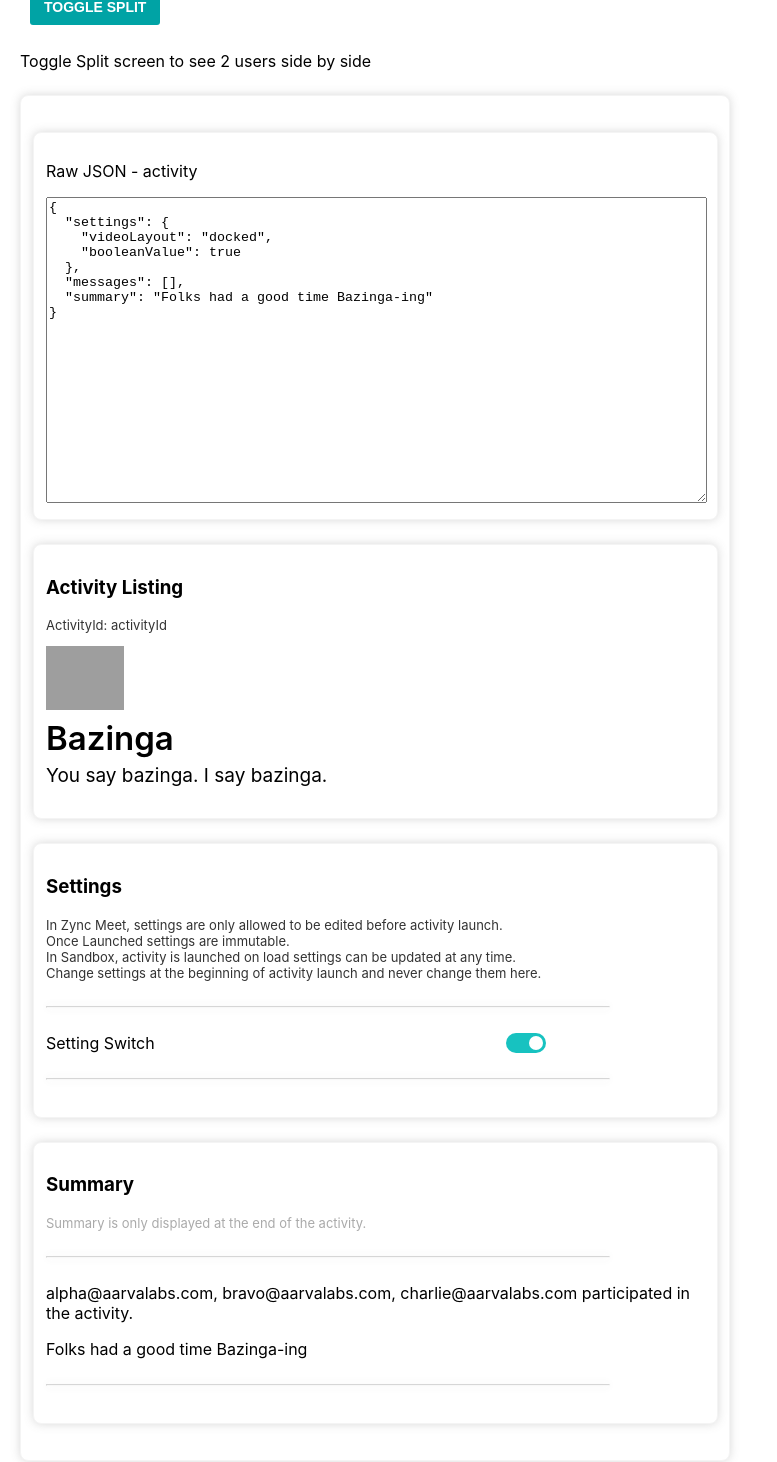
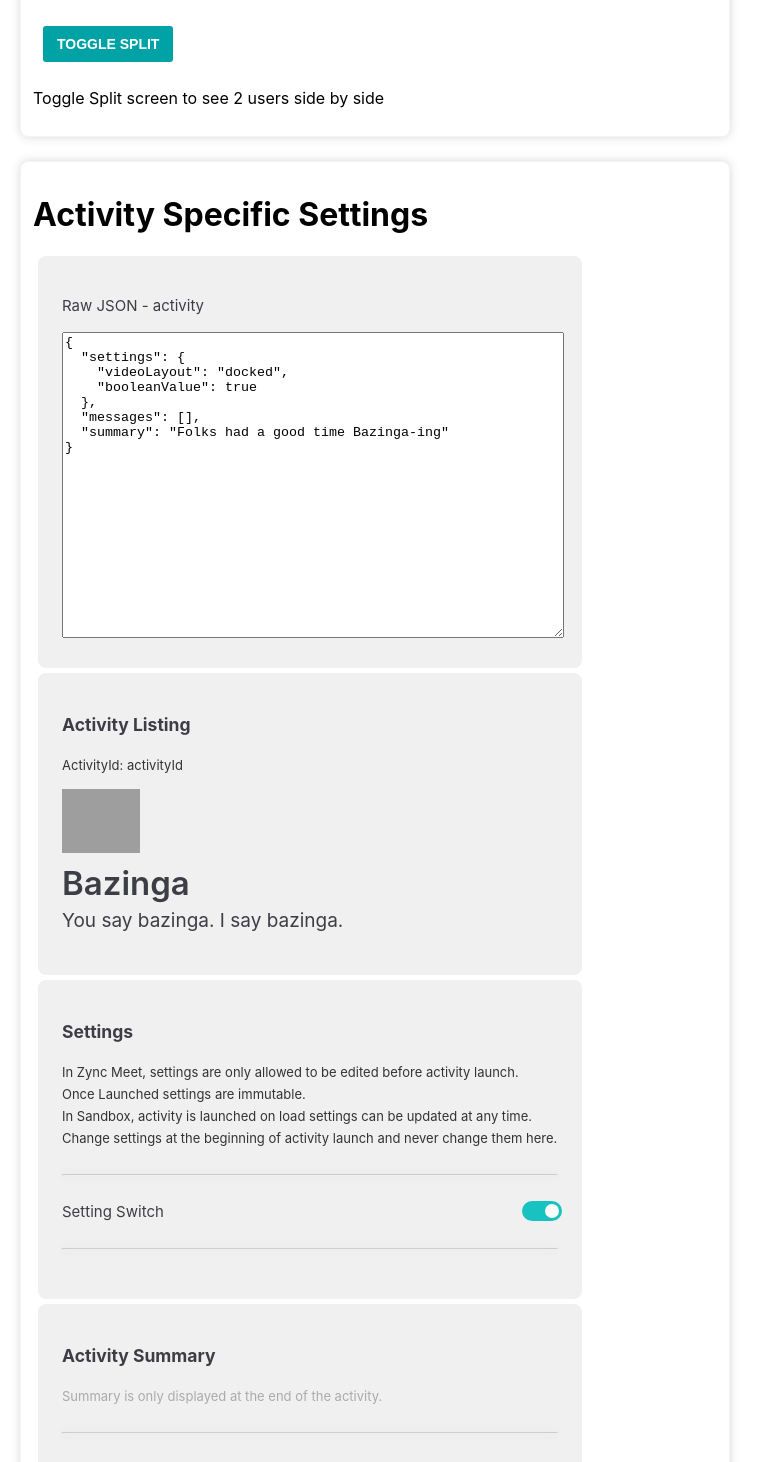
Before and after one commit to santhoshsram/zync-activity-sandbox, a React (Create React App) app: page / in a window 1280 px wide. Shown: the part 160-1622 px from the top of the page, without its empty margins (0-777 px from the left). Built offline with nearby package versions, Linux system fonts and the light colour scheme; grey boxes are pictures that could not be loaded.

Commit message:
some styling changes to fit ActivityInfo fit inside a modal

```diff
--- a/src/App.js
+++ b/src/App.js
@@ -80,11 +80,14 @@ function App({ sandboxState, toggleSplit, selectTab }) {
 const Setup = ({ users, toggleSplit }) => {
   return (
     <div style={{ padding: "20px" }}>
-      <h1>Sandbox settings</h1>
-      <Button onClick={toggleSplit}>TOGGLE SPLIT</Button>
-      <p>Toggle Split screen to see 2 users side by side</p>
+      <Border>
+        <h1>Sandbox settings</h1>
+        <Button onClick={toggleSplit}>TOGGLE SPLIT</Button>
+        <p>Toggle Split screen to see 2 users side by side</p>
+      </Border>
 
       <Border>
+        <h1>Activity Specific Settings</h1>
         <ActivityInfo users={users} />
       </Border>
     </div>
--- a/src/activity/Activity.jsx
+++ b/src/activity/Activity.jsx
@@ -4,7 +4,7 @@ import { connect } from "react-redux"
 import { Switch } from "../components/Switch"
 import {
   Button,
-  Border,
+  Modal,
   ActivityTitle,
   ActivityDescription,
   ActivityIcon
@@ -15,11 +15,17 @@ import { addMessage, toggleSettings } from "./activityActions"
 const HR = styled.hr`
   color: #ccc;
   opacity: 0.4;
-  margin: 25px 95px 25px 0px;
+  margin: 25px 0px 25px 0px;
   box-shadow: 0px 0px 10px rgba(102, 102, 102, 0.25);
 `
-const BorderSection = styled(Border)`
-  width: 685px;
+
+const BoxedTextArea = styled.textarea`
+  width: 100%;
+`
+
+const ModalSection = styled(Modal)`
+  background: #f0f0f0;
+  margin: 5px;
 `
 
 const activityInfo = {
@@ -82,11 +88,12 @@ const ActivityInfo = ({
 }) => {
   return (
     <>
-      <BorderSection>
+      <ModalSection>
         <p>Raw JSON - activity</p>
-        <textarea value={rawActivityState} rows="20" cols="80" />
-      </BorderSection>
-      <BorderSection>
+        <BoxedTextArea value={rawActivityState} rows="20" />
+      </ModalSection>
+
+      <ModalSection>
         <h3>Activity Listing</h3>
         <p style={{ fontSize: "13px", marginTop: "0px", color: "#333" }}>
           ActivityId: activityId
@@ -95,8 +102,9 @@ const ActivityInfo = ({
         <ActivityIcon src={activityInfo.icon} alt={`icon`}></ActivityIcon>
         <ActivityTitle>{activityInfo.title}</ActivityTitle>
         <ActivityDescription>{activityInfo.description}</ActivityDescription>
-      </BorderSection>
-      <BorderSection>
+      </ModalSection>
+
+      <ModalSection>
         <h3>Settings</h3>
         <p style={{ fontSize: "13px", marginTop: "0px", color: "#333" }}>
           In Zync Meet, settings are only allowed to be edited before activity
@@ -110,9 +118,10 @@ const ActivityInfo = ({
         <HR />
         <Settings settings={settings} toggleSettings={toggleSettings} />
         <HR />
-      </BorderSection>
-      <BorderSection>
-        <h3>Summary</h3>
+      </ModalSection>
+
+      <ModalSection>
+        <h3>Activity Summary</h3>
         <p style={{ fontSize: "13px", marginTop: "0px", color: "#aaa" }}>
           Summary is only displayed at the end of the activity.
         </p>
@@ -120,7 +129,7 @@ const ActivityInfo = ({
         <p>{Object.keys(users).join(", ")} participated in the activity.</p>
         {summary}
         <HR />
-      </BorderSection>
+      </ModalSection>
     </>
   )
 }
```
